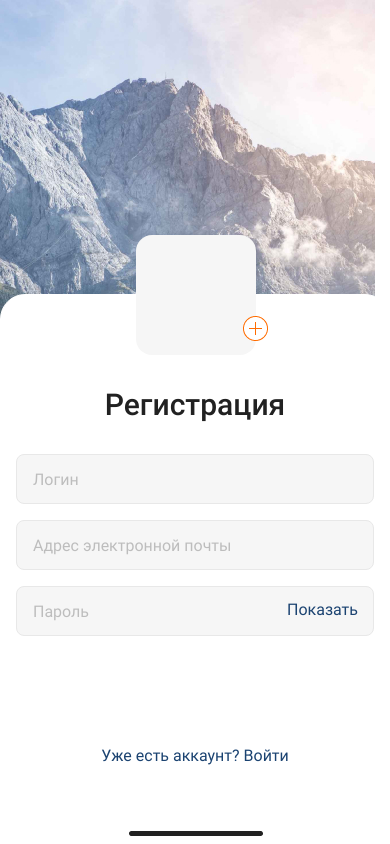
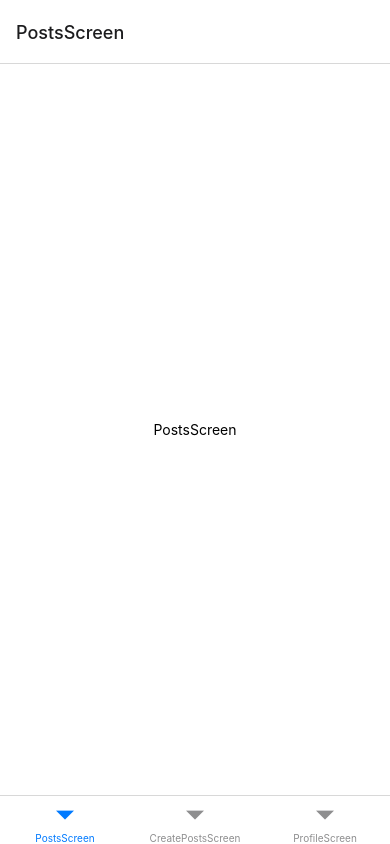
Before and after one commit to ElenaStepanchuk/RN_HW2, a React Native app: screen /Login in a window 390 px wide. Built offline with nearby package versions, Linux system fonts and the light colour scheme.

Commit message:
Navigations

```diff
--- a/App.js
+++ b/App.js
@@ -9,8 +9,19 @@ import {
 } from "react-native";
 import { useFonts } from "expo-font";
 import * as SplashScreen from "expo-splash-screen";
-import RegistrationScreen from "./Screens/RegistrationScreen";
-import LoginScreen from "./Screens/LoginScreen";
+
+import { NavigationContainer } from "@react-navigation/native";
+import { createStackNavigator } from "@react-navigation/stack";
+import { createBottomTabNavigator } from "@react-navigation/bottom-tabs";
+
+import RegistrationScreen from "./Screens/authScreen/RegistrationScreen";
+import LoginScreen from "./Screens/authScreen/LoginScreen";
+import PostsScreen from "./Screens/mainScreen/PostsScreen";
+import CreatePostsScreen from "./Screens/mainScreen/CreatePostsScreen";
+import ProfileScreen from "./Screens/mainScreen/ProfileScreen";
+
+const Stack = createStackNavigator();
+const MainTab = createBottomTabNavigator();
 
 export default function App() {
   const keyboardHide = () => {
@@ -45,13 +56,37 @@ export default function App() {
           style={styles.imag}
           source={require("./images/photoBg.jpg")}
         >
-          <RegistrationScreen />
-          {/* <LoginScreen /> */}
+          <NavigationContainer>
+            <MainTab.Navigator>
+              <MainTab.Screen name="PostsScreen" component={PostsScreen} />
+              <MainTab.Screen
+                name="CreatePostsScreen"
+                component={CreatePostsScreen}
+              />
+              <MainTab.Screen name="ProfileScreen" component={ProfileScreen} />
+            </MainTab.Navigator>
+          </NavigationContainer>
           <StatusBar style="auto" />
         </ImageBackground>
       </View>
     </TouchableWithoutFeedback>
   );
+}
+
+//auth
+{
+  /* <Stack.Navigator>
+  <Stack.Screen
+    options={{ headerShown: false }}
+    name="Register"
+    component={RegistrationScreen}
+  />
+  <Stack.Screen
+    options={{ headerShown: false }}
+    name="Login"
+    component={LoginScreen}
+  />
+</Stack.Navigator>; */
 }
 
 const styles = StyleSheet.create({
--- a/Screens/RegistrationScreen.js
+++ b/Screens/authScreen/LoginScreen.js
@@ -1,4 +1,4 @@
-import React, { useState, useEffect, useCallback } from "react";
+import React, { useState, useEffect } from "react";
 import {
   StyleSheet,
   Text,
@@ -12,9 +12,8 @@ import {
   Keyboard,
   KeyboardAvoidingView,
 } from "react-native";
-export default function RegistrationScreen() {
+export default function LoginScreen({ navigation }) {
   const userInfo = {
-    login: "",
     email: "",
     password: "",
   };
@@ -30,7 +29,7 @@ export default function RegistrationScreen() {
     };
     Dimensions.addEventListener("change", onChange);
     // return () => {
-    //   Dimensions.remove("change", onChange);
+    //   Dimensions.removeEventListener("change", onChange);
     // };
   }, []);
 
@@ -56,30 +55,10 @@ export default function RegistrationScreen() {
           width: dimensions,
         }}
       >
-        <View style={{ ...styles.photo, left: dimensions / 2 - 60 }}>
-          <TouchableOpacity
-            activeOpacity={0.5}
-            style={styles.addBatton}
-            // onPress={addPhoto}
-          >
-            <Image source={require("../images/addBatton.png")} />
-          </TouchableOpacity>
-        </View>
         <View style={styles.header}>
-          <Text style={styles.headerTitle}>Регистрация</Text>
+          <Text style={styles.headerTitle}>Войти</Text>
         </View>
         <View>
-          <TextInput
-            style={{ ...styles.input, width: dimensions - 16 * 2 }}
-            placeholder="Логин"
-            onFocus={() => setIsShowKeyboard(true)}
-            value={state.login}
-            onChangeText={(value) => {
-              setState((prevState) => ({ ...prevState, login: value }));
-            }}
-          />
-        </View>
-        <View style={{ marginTop: 16 }}>
           <TextInput
             style={{ ...styles.input, width: dimensions - 16 * 2 }}
             placeholder="Адрес электронной почты"
@@ -110,14 +89,17 @@ export default function RegistrationScreen() {
         </View>
         <View style={{ ...styles.button, width: dimensions - 16 * 2 }}>
           <TouchableOpacity activeOpacity={0.5} onPress={keyboardHide}>
-            <Text style={styles.buttonTitle}>Зарегистрироватся</Text>
+            <Text style={styles.buttonTitle}>Войти</Text>
           </TouchableOpacity>
         </View>
-        <TouchableOpacity activeOpacity={0.5} onPress={LoginPage}>
-          <Text style={styles.link}>Уже есть аккаунт? Войти</Text>
+        <TouchableOpacity
+          activeOpacity={0.5}
+          onPress={() => navigation.navigate("Register")}
+        >
+          <Text style={styles.link}>Нет аккаунта? Зарегистрироваться</Text>
         </TouchableOpacity>
         <Image
-          source={require("../images/indicator.png")}
+          source={require("../../images/indicator.png")}
           style={styles.indicator}
         />
       </View>
@@ -127,8 +109,8 @@ export default function RegistrationScreen() {
 
 const styles = StyleSheet.create({
   form: {
-    paddingTop: 92,
-    paddingBottom: 78,
+    paddingTop: 32,
+    paddingBottom: 144,
     borderWidth: 1,
     backgroundColor: "#FFFFFF",
     borderTopEndRadius: 25,
@@ -136,20 +118,7 @@ const styles = StyleSheet.create({
     alignItems: "center",
     borderColor: "#FFFFFF",
   },
-  photo: {
-    width: 120,
-    height: 120,
-    backgroundColor: "#F6F6F6",
-    borderRadius: 16,
-    zIndex: 5,
-    position: "absolute",
-    top: -60,
-  },
-  addBatton: {
-    position: "absolute",
-    top: 81,
-    left: 107,
-  },
+
   header: {
     alignItems: "center",
     marginBottom: 32,
--- a/Screens/LoginScreen.js
+++ b/Screens/authScreen/RegistrationScreen.js
@@ -1,4 +1,4 @@
-import React, { useState, useEffect, useCallback } from "react";
+import React, { useState, useEffect } from "react";
 import {
   StyleSheet,
   Text,
@@ -12,8 +12,9 @@ import {
   Keyboard,
   KeyboardAvoidingView,
 } from "react-native";
-export default function LoginScreen() {
+export default function RegistrationScreen({ navigation }) {
   const userInfo = {
+    login: "",
     email: "",
     password: "",
   };
@@ -29,7 +30,7 @@ export default function LoginScreen() {
     };
     Dimensions.addEventListener("change", onChange);
     // return () => {
-    //   Dimensions.removeEventListener("change", onChange);
+    //   Dimensions.remove("change", onChange);
     // };
   }, []);
 
@@ -55,10 +56,30 @@ export default function LoginScreen() {
           width: dimensions,
         }}
       >
+        <View style={{ ...styles.photo, left: dimensions / 2 - 60 }}>
+          <TouchableOpacity
+            activeOpacity={0.5}
+            style={styles.addBatton}
+            // onPress={addPhoto}
+          >
+            <Image source={require("../../images/addBatton.png")} />
+          </TouchableOpacity>
+        </View>
         <View style={styles.header}>
-          <Text style={styles.headerTitle}>Войти</Text>
+          <Text style={styles.headerTitle}>Регистрация</Text>
         </View>
         <View>
+          <TextInput
+            style={{ ...styles.input, width: dimensions - 16 * 2 }}
+            placeholder="Логин"
+            onFocus={() => setIsShowKeyboard(true)}
+            value={state.login}
+            onChangeText={(value) => {
+              setState((prevState) => ({ ...prevState, login: value }));
+            }}
+          />
+        </View>
+        <View style={{ marginTop: 16 }}>
           <TextInput
             style={{ ...styles.input, width: dimensions - 16 * 2 }}
             placeholder="Адрес электронной почты"
@@ -89,15 +110,17 @@ export default function LoginScreen() {
         </View>
         <View style={{ ...styles.button, width: dimensions - 16 * 2 }}>
           <TouchableOpacity activeOpacity={0.5} onPress={keyboardHide}>
-            <Text style={styles.buttonTitle}>Войти</Text>
+            <Text style={styles.buttonTitle}>Зарегистрироваться</Text>
           </TouchableOpacity>
         </View>
-        <TouchableOpacity activeOpacity={0.5} onPress={LoginPage}>
-          <Text style={styles.link}>Нет аккаунта? Зарегистрироваться</Text>
+        <TouchableOpacity
+          activeOpacity={0.5}
+          onPress={() => navigation.navigate("Login")}
+        >
+          <Text style={styles.link}>Уже есть аккаунт? Войти</Text>
         </TouchableOpacity>
-
         <Image
-          source={require("../images/indicator.png")}
+          source={require("../../images/indicator.png")}
           style={styles.indicator}
         />
       </View>
@@ -107,8 +130,8 @@ export default function LoginScreen() {
 
 const styles = StyleSheet.create({
   form: {
-    paddingTop: 32,
-    paddingBottom: 144,
+    paddingTop: 92,
+    paddingBottom: 78,
     borderWidth: 1,
     backgroundColor: "#FFFFFF",
     borderTopEndRadius: 25,
@@ -116,7 +139,20 @@ const styles = StyleSheet.create({
     alignItems: "center",
     borderColor: "#FFFFFF",
   },
-
+  photo: {
+    width: 120,
+    height: 120,
+    backgroundColor: "#F6F6F6",
+    borderRadius: 16,
+    zIndex: 5,
+    position: "absolute",
+    top: -60,
+  },
+  addBatton: {
+    position: "absolute",
+    top: 81,
+    left: 107,
+  },
   header: {
     alignItems: "center",
     marginBottom: 32,
--- /dev/null
+++ b/Screens/mainScreen/CreatePostsScreen.js
@@ -0,0 +1,21 @@
+import React from "react";
+import { View, Text, StyleSheet } from "react-native";
+
+const CreatePostsScreen = () => {
+  return (
+    <View style={styles.container}>
+      <Text>CreatePostsScreen</Text>
+    </View>
+  );
+};
+
+export default CreatePostsScreen;
+
+const styles = StyleSheet.create({
+  container: {
+    flex: 1,
+    backgroundColor: "#fff",
+    justifyContent: "center",
+    alignItems: "center",
+  },
+});
--- /dev/null
+++ b/Screens/mainScreen/PostsScreen.js
@@ -0,0 +1,21 @@
+import React from "react";
+import { View, Text, StyleSheet } from "react-native";
+
+const PostsScreen = () => {
+  return (
+    <View style={styles.container}>
+      <Text>PostsScreen</Text>
+    </View>
+  );
+};
+
+export default PostsScreen;
+
+const styles = StyleSheet.create({
+  container: {
+    flex: 1,
+    backgroundColor: "#fff",
+    justifyContent: "center",
+    alignItems: "center",
+  },
+});
--- /dev/null
+++ b/Screens/mainScreen/ProfileScreen.js
@@ -0,0 +1,21 @@
+import React from "react";
+import { View, Text, StyleSheet } from "react-native";
+
+const ProfileScreen = () => {
+  return (
+    <View style={styles.container}>
+      <Text>ProfileScreen</Text>
+    </View>
+  );
+};
+
+export default ProfileScreen;
+
+const styles = StyleSheet.create({
+  container: {
+    flex: 1,
+    backgroundColor: "#fff",
+    justifyContent: "center",
+    alignItems: "center",
+  },
+});
```
Also changed, not shown: Screens/mainScreen/CommentsScreen.js (added, +21 -0 lines), Screens/mainScreen/Home.js (added, +21 -0 lines), Screens/mainScreen/MapScreen.js (added, +21 -0 lines), package.json (+9 -0 lines), 1 other file (tests, documents, lock files or other folders).
